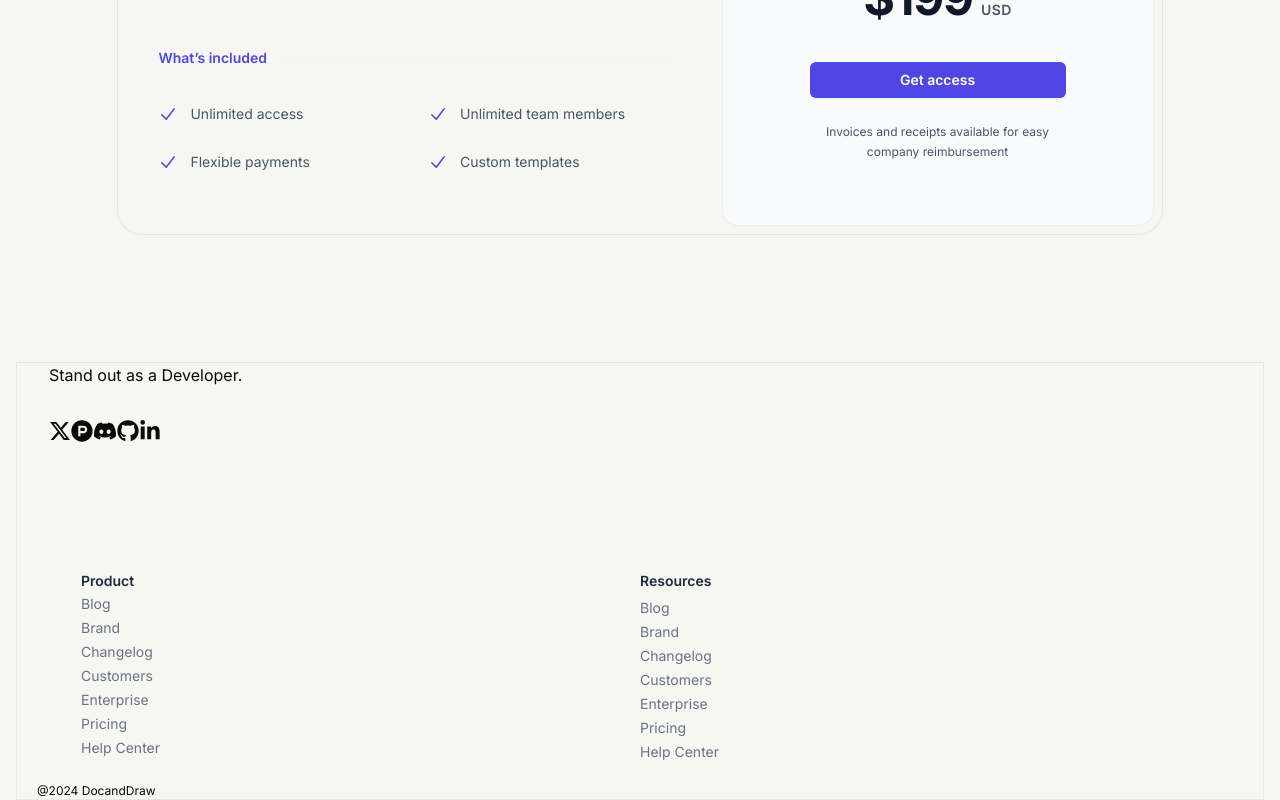
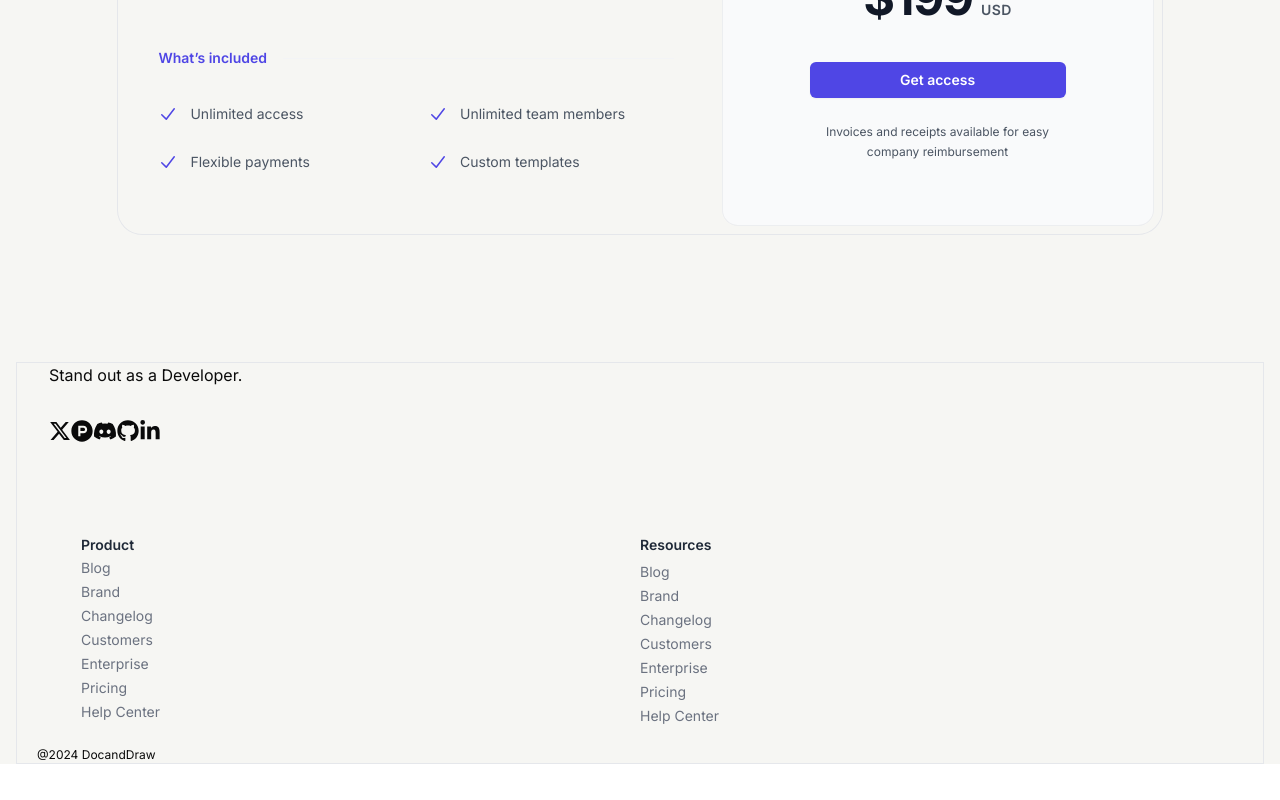
Before and after one commit to yashdev9274/DocumentAndDraw, a Next.js app: page / in a window 1280 px wide. Shown: the part 1966-2766 px from the top of the page. After the commit the page ends 2730 px from the top, so only its background shows below. Built offline with nearby package versions, Linux system fonts and the light colour scheme; no server answers.

Commit message:
update: small changes in footer component

```diff
--- a/component/home/footer.tsx
+++ b/component/home/footer.tsx
@@ -68,7 +68,7 @@ export function Footer() {
                             </div>
                         </div>
                     </div>
-                    <div className="mt-16 grid grid-cols-2 gap-2 xl:col-span-2 xl:mt-0">
+                    <div className="mt-7 grid grid-cols-2 gap-2 xl:col-span-2 xl:mt-0">
                         <div className="mt-16 grid grid-cols-1 md:grid-cols-2  xl:col-span-2 xl:mt-0 px-8">
                             <div>
                                 <h3 className="text-sm font-semibold text-gray-800">
```
